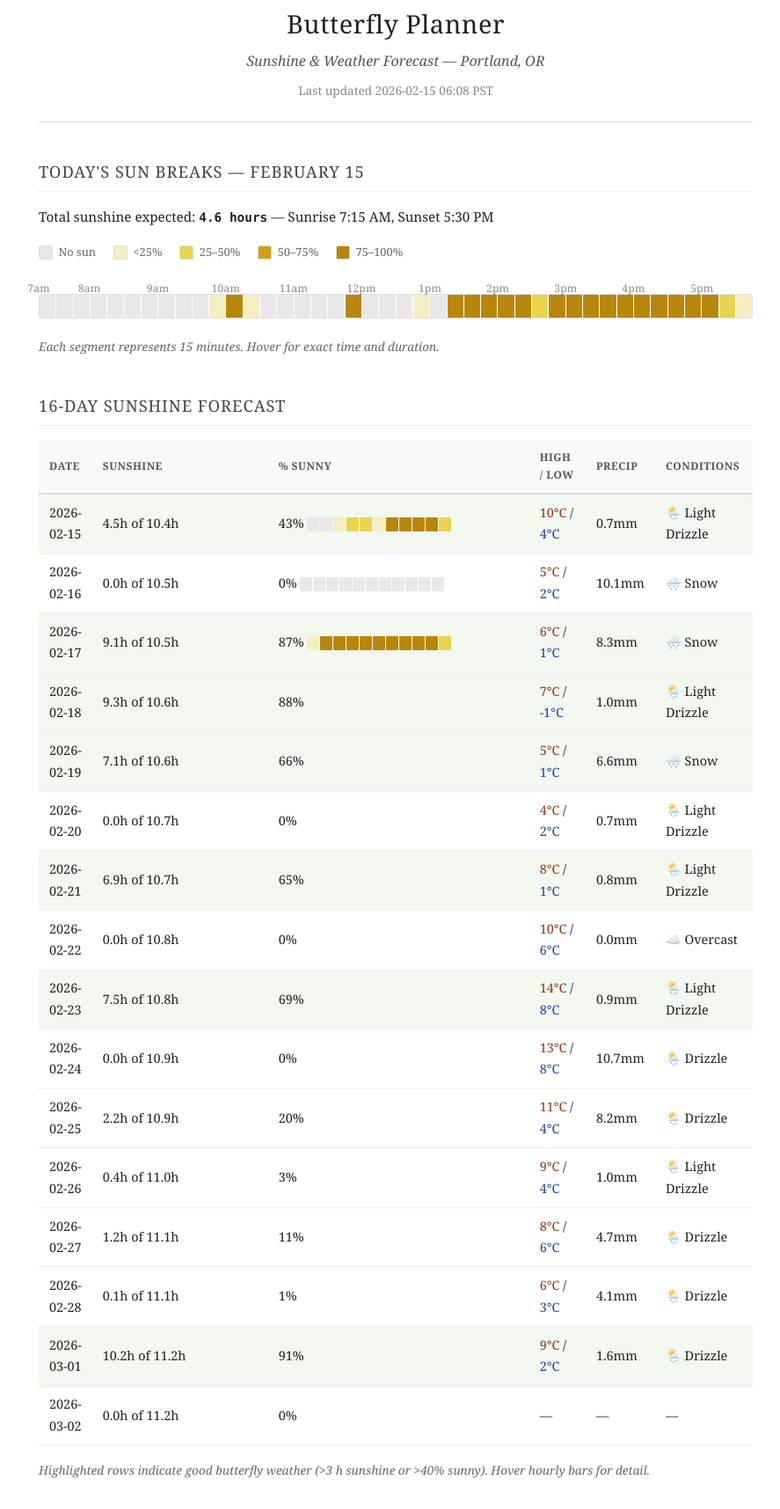
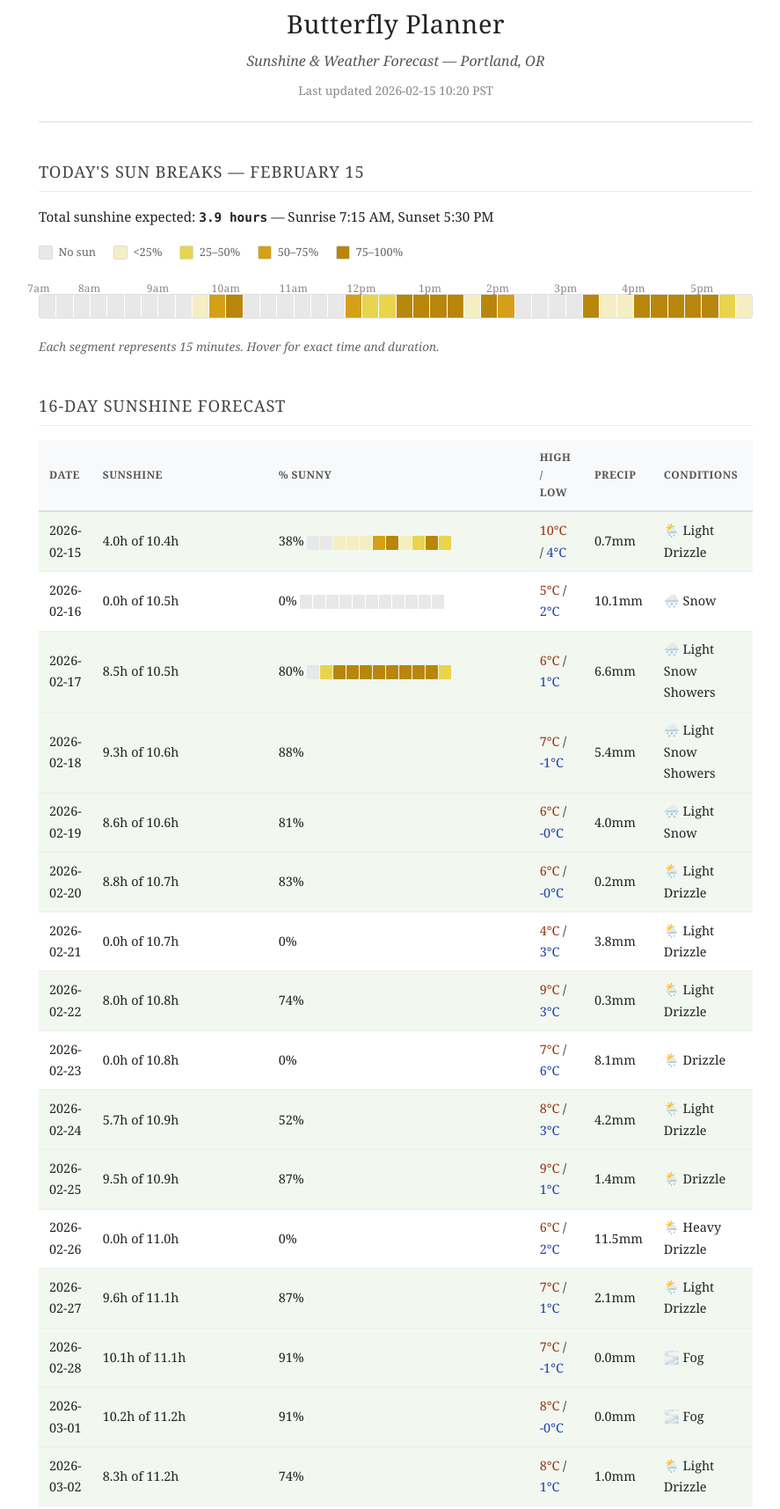
Before and after one commit to mihow/butterfly-planner, a plain HTML site: page index.html in a window 1280 px wide. Shown: the part 45-1760 px from the top of the page at 88% size, without its empty margins (190-1077 px from the left). Drawn offline with nearby package versions, Linux system fonts and the light colour scheme.

Commit message:
deploy: 199ed027ae8898ede2399cf0277acee2c262b26c

```diff
--- a/index.html
+++ b/index.html
@@ -271,12 +271,12 @@
     <header>
         <h1>Butterfly Planner</h1>
         <div class="subtitle">Sunshine &amp; Weather Forecast &mdash; Portland, OR</div>
-        <div class="updated">Last updated 2026-02-15 06:08 PST</div>
+        <div class="updated">Last updated 2026-02-15 10:20 PST</div>
     </header>
 
     <main>
     <h2>Today's Sun Breaks &mdash; February 15</h2>
-<p class="summary">Total sunshine expected: <strong>4.6 hours</strong>
+<p class="summary">Total sunshine expected: <strong>3.9 hours</strong>
 &mdash; Sunrise 7:15 AM, Sunset 5:30 PM</p>
 <div class="legend">
     <div class="legend-item"><div class="legend-box sunshine-none"></div> No sun</div>
@@ -331,13 +331,13 @@
 
         <div class="tl-seg sunshine-none" title="09:15 AM: 0 min sun"></div>
 
-        <div class="tl-seg sunshine-none" title="09:30 AM: 0 min sun"></div>
+        <div class="tl-seg sunshine-low" title="09:30 AM: 0 min sun"></div>
 
-        <div class="tl-seg sunshine-low" title="09:45 AM: 1 min sun"></div>
+        <div class="tl-seg sunshine-high" title="09:45 AM: 10 min sun"></div>
 
-        <div class="tl-seg sunshine-full" title="10:00 AM: 15 min sun"></div>
+        <div class="tl-seg sunshine-full" title="10:00 AM: 13 min sun"></div>
 
-        <div class="tl-seg sunshine-low" title="10:15 AM: 2 min sun"></div>
+        <div class="tl-seg sunshine-none" title="10:15 AM: 0 min sun"></div>
 
         <div class="tl-seg sunshine-none" title="10:30 AM: 0 min sun"></div>
 
@@ -349,45 +349,45 @@
 
         <div class="tl-seg sunshine-none" title="11:30 AM: 0 min sun"></div>
 
-        <div class="tl-seg sunshine-full" title="11:45 AM: 15 min sun"></div>
+        <div class="tl-seg sunshine-high" title="11:45 AM: 9 min sun"></div>
 
-        <div class="tl-seg sunshine-none" title="12:00 PM: 0 min sun"></div>
+        <div class="tl-seg sunshine-med" title="12:00 PM: 7 min sun"></div>
 
-        <div class="tl-seg sunshine-none" title="12:15 PM: 0 min sun"></div>
+        <div class="tl-seg sunshine-med" title="12:15 PM: 6 min sun"></div>
 
-        <div class="tl-seg sunshine-none" title="12:30 PM: 0 min sun"></div>
+        <div class="tl-seg sunshine-full" title="12:30 PM: 15 min sun"></div>
 
-        <div class="tl-seg sunshine-low" title="12:45 PM: 0 min sun"></div>
+        <div class="tl-seg sunshine-full" title="12:45 PM: 15 min sun"></div>
 
-        <div class="tl-seg sunshine-none" title="01:00 PM: 0 min sun"></div>
+        <div class="tl-seg sunshine-full" title="01:00 PM: 15 min sun"></div>
 
         <div class="tl-seg sunshine-full" title="01:15 PM: 15 min sun"></div>
 
-        <div class="tl-seg sunshine-full" title="01:30 PM: 15 min sun"></div>
+        <div class="tl-seg sunshine-low" title="01:30 PM: 0 min sun"></div>
 
         <div class="tl-seg sunshine-full" title="01:45 PM: 15 min sun"></div>
 
-        <div class="tl-seg sunshine-full" title="02:00 PM: 15 min sun"></div>
+        <div class="tl-seg sunshine-high" title="02:00 PM: 9 min sun"></div>
 
-        <div class="tl-seg sunshine-full" title="02:15 PM: 15 min sun"></div>
+        <div class="tl-seg sunshine-none" title="02:15 PM: 0 min sun"></div>
 
-        <div class="tl-seg sunshine-med" title="02:30 PM: 6 min sun"></div>
+        <div class="tl-seg sunshine-none" title="02:30 PM: 0 min sun"></div>
 
-        <div class="tl-seg sunshine-full" title="02:45 PM: 15 min sun"></div>
+        <div class="tl-seg sunshine-none" title="02:45 PM: 0 min sun"></div>
 
-        <div class="tl-seg sunshine-full" title="03:00 PM: 15 min sun"></div>
+        <div class="tl-seg sunshine-none" title="03:00 PM: 0 min sun"></div>
 
         <div class="tl-seg sunshine-full" title="03:15 PM: 15 min sun"></div>
 
-        <div class="tl-seg sunshine-full" title="03:30 PM: 15 min sun"></div>
+        <div class="tl-seg sunshine-low" title="03:30 PM: 1 min sun"></div>
 
-        <div class="tl-seg sunshine-full" title="03:45 PM: 15 min sun"></div>
+        <div class="tl-seg sunshine-low" title="03:45 PM: 3 min sun"></div>
 
         <div class="tl-seg sunshine-full" title="04:00 PM: 15 min sun"></div>
 
         <div class="tl-seg sunshine-full" title="04:15 PM: 15 min sun"></div>
 
-        <div class="tl-seg sunshine-full" title="04:30 PM: 15 min sun"></div>
+        <div class="tl-seg sunshine-full" title="04:30 PM: 13 min sun"></div>
 
         <div class="tl-seg sunshine-full" title="04:45 PM: 15 min sun"></div>
 
@@ -417,8 +417,8 @@
 
     <tr class="good-day">
         <td>2026-02-15</td>
-        <td>4.5h of 10.4h</td>
-        <td>43% <div class="hour-bar"><div class="hour-seg" style="background:#e8e8e8;" title="07 AM: 0min sun"></div><div class="hour-seg" style="background:#e8e8e8;" title="08 AM: 0min sun"></div><div class="hour-seg" style="background:#f5eec2;" title="09 AM: 1min sun"></div><div class="hour-seg" style="background:#e8d44d;" title="10 AM: 17min sun"></div><div class="hour-seg" style="background:#e8d44d;" title="11 AM: 15min sun"></div><div class="hour-seg" style="background:#f5eec2;" title="12 PM: 0min sun"></div><div class="hour-seg" style="background:#b8860b;" title="01 PM: 45min sun"></div><div class="hour-seg" style="background:#b8860b;" title="02 PM: 51min sun"></div><div class="hour-seg" style="background:#b8860b;" title="03 PM: 60min sun"></div><div class="hour-seg" style="background:#b8860b;" title="04 PM: 60min sun"></div><div class="hour-seg" style="background:#e8d44d;" title="05 PM: 26min sun"></div></div></td>
+        <td>4.0h of 10.4h</td>
+        <td>38% <div class="hour-bar"><div class="hour-seg" style="background:#e8e8e8;" title="07 AM: 0min sun"></div><div class="hour-seg" style="background:#e8e8e8;" title="08 AM: 0min sun"></div><div class="hour-seg" style="background:#f5eec2;" title="09 AM: 10min sun"></div><div class="hour-seg" style="background:#f5eec2;" title="10 AM: 13min sun"></div><div class="hour-seg" style="background:#f5eec2;" title="11 AM: 9min sun"></div><div class="hour-seg" style="background:#d4a017;" title="12 PM: 43min sun"></div><div class="hour-seg" style="background:#b8860b;" title="01 PM: 45min sun"></div><div class="hour-seg" style="background:#f5eec2;" title="02 PM: 9min sun"></div><div class="hour-seg" style="background:#e8d44d;" title="03 PM: 19min sun"></div><div class="hour-seg" style="background:#b8860b;" title="04 PM: 58min sun"></div><div class="hour-seg" style="background:#e8d44d;" title="05 PM: 26min sun"></div></div></td>
         <td><span class="temp-high">10°C</span> / <span class="temp-low">4°C</span></td>
         <td>0.7mm</td>
         <td>🌦️ Light Drizzle</td>
@@ -435,128 +435,128 @@
 
     <tr class="good-day">
         <td>2026-02-17</td>
-        <td>9.1h of 10.5h</td>
-        <td>87% <div class="hour-bar"><div class="hour-seg" style="background:#f5eec2;" title="07 AM: 4min sun"></div><div class="hour-seg" style="background:#b8860b;" title="08 AM: 57min sun"></div><div class="hour-seg" style="background:#b8860b;" title="09 AM: 60min sun"></div><div class="hour-seg" style="background:#b8860b;" title="10 AM: 60min sun"></div><div class="hour-seg" style="background:#b8860b;" title="11 AM: 60min sun"></div><div class="hour-seg" style="background:#b8860b;" title="12 PM: 60min sun"></div><div class="hour-seg" style="background:#b8860b;" title="01 PM: 60min sun"></div><div class="hour-seg" style="background:#b8860b;" title="02 PM: 60min sun"></div><div class="hour-seg" style="background:#b8860b;" title="03 PM: 60min sun"></div><div class="hour-seg" style="background:#b8860b;" title="04 PM: 60min sun"></div><div class="hour-seg" style="background:#e8d44d;" title="05 PM: 27min sun"></div></div></td>
+        <td>8.5h of 10.5h</td>
+        <td>80% <div class="hour-bar"><div class="hour-seg" style="background:#e8e8e8;" title="07 AM: 0min sun"></div><div class="hour-seg" style="background:#e8d44d;" title="08 AM: 17min sun"></div><div class="hour-seg" style="background:#b8860b;" title="09 AM: 52min sun"></div><div class="hour-seg" style="background:#b8860b;" title="10 AM: 60min sun"></div><div class="hour-seg" style="background:#b8860b;" title="11 AM: 60min sun"></div><div class="hour-seg" style="background:#b8860b;" title="12 PM: 60min sun"></div><div class="hour-seg" style="background:#b8860b;" title="01 PM: 60min sun"></div><div class="hour-seg" style="background:#b8860b;" title="02 PM: 60min sun"></div><div class="hour-seg" style="background:#b8860b;" title="03 PM: 60min sun"></div><div class="hour-seg" style="background:#b8860b;" title="04 PM: 60min sun"></div><div class="hour-seg" style="background:#e8d44d;" title="05 PM: 27min sun"></div></div></td>
         <td><span class="temp-high">6°C</span> / <span class="temp-low">1°C</span></td>
-        <td>8.3mm</td>
-        <td>🌨️ Snow</td>
+        <td>6.6mm</td>
+        <td>🌨️ Light Snow Showers</td>
     </tr>
 
     <tr class="good-day">
         <td>2026-02-18</td>
         <td>9.3h of 10.6h</td>
-        <td>88% <div class="sunshine-bar" style="width: 263px;"></div></td>
+        <td>88% <div class="sunshine-bar" style="width: 264px;"></div></td>
         <td><span class="temp-high">7°C</span> / <span class="temp-low">-1°C</span></td>
-        <td>1.0mm</td>
+        <td>5.4mm</td>
+        <td>🌨️ Light Snow Showers</td>
+    </tr>
+
+    <tr class="good-day">
+        <td>2026-02-19</td>
+        <td>8.6h of 10.6h</td>
+        <td>81% <div class="sunshine-bar" style="width: 243px;"></div></td>
+        <td><span class="temp-high">6°C</span> / <span class="temp-low">-0°C</span></td>
+        <td>4.0mm</td>
+        <td>🌨️ Light Snow</td>
+    </tr>
+
+    <tr class="good-day">
+        <td>2026-02-20</td>
+        <td>8.8h of 10.7h</td>
+        <td>83% <div class="sunshine-bar" style="width: 247px;"></div></td>
+        <td><span class="temp-high">6°C</span> / <span class="temp-low">-0°C</span></td>
+        <td>0.2mm</td>
+        <td>🌦️ Light Drizzle</td>
+    </tr>
+
+    <tr class="">
+        <td>2026-02-21</td>
+        <td>0.0h of 10.7h</td>
+        <td>0% <div class="sunshine-bar" style="width: 0px;"></div></td>
+        <td><span class="temp-high">4°C</span> / <span class="temp-low">3°C</span></td>
+        <td>3.8mm</td>
         <td>🌦️ Light Drizzle</td>
     </tr>
 
     <tr class="good-day">
-        <td>2026-02-19</td>
-        <td>7.1h of 10.6h</td>
-        <td>66% <div class="sunshine-bar" style="width: 199px;"></div></td>
-        <td><span class="temp-high">5°C</span> / <span class="temp-low">1°C</span></td>
-        <td>6.6mm</td>
-        <td>🌨️ Snow</td>
+        <td>2026-02-22</td>
+        <td>8.0h of 10.8h</td>
+        <td>74% <div class="sunshine-bar" style="width: 222px;"></div></td>
+        <td><span class="temp-high">9°C</span> / <span class="temp-low">3°C</span></td>
+        <td>0.3mm</td>
+        <td>🌦️ Light Drizzle</td>
     </tr>
 
     <tr class="">
-        <td>2026-02-20</td>
-        <td>0.0h of 10.7h</td>
+        <td>2026-02-23</td>
+        <td>0.0h of 10.8h</td>
         <td>0% <div class="sunshine-bar" style="width: 0px;"></div></td>
-        <td><span class="temp-high">4°C</span> / <span class="temp-low">2°C</span></td>
-        <td>0.7mm</td>
+        <td><span class="temp-high">7°C</span> / <span class="temp-low">6°C</span></td>
+        <td>8.1mm</td>
+        <td>🌦️ Drizzle</td>
+    </tr>
+
+    <tr class="good-day">
+        <td>2026-02-24</td>
+        <td>5.7h of 10.9h</td>
+        <td>52% <div class="sunshine-bar" style="width: 157px;"></div></td>
+        <td><span class="temp-high">8°C</span> / <span class="temp-low">3°C</span></td>
+        <td>4.2mm</td>
         <td>🌦️ Light Drizzle</td>
     </tr>
 
     <tr class="good-day">
-        <td>2026-02-21</td>
-        <td>6.9h of 10.7h</td>
-        <td>65% <div class="sunshine-bar" style="width: 193px;"></div></td>
-        <td><span class="temp-high">8°C</span> / <span class="temp-low">1°C</span></td>
-        <td>0.8mm</td>
-        <td>🌦️ Light Drizzle</td>
-    </tr>
-
-    <tr class="">
-        <td>2026-02-22</td>
-        <td>0.0h of 10.8h</td>
-        <td>0% <div class="sunshine-bar" style="width: 1px;"></div></td>
-        <td><span class="temp-high">10°C</span> / <span class="temp-low">6°C</span></td>
-        <td>0.0mm</td>
-        <td>☁️ Overcast</td>
-    </tr>
-
-    <tr class="good-day">
-        <td>2026-02-23</td>
-        <td>7.5h of 10.8h</td>
-        <td>69% <div class="sunshine-bar" style="width: 207px;"></div></td>
-        <td><span class="temp-high">14°C</span> / <span class="temp-low">8°C</span></td>
-        <td>0.9mm</td>
-        <td>🌦️ Light Drizzle</td>
-    </tr>
-
-    <tr class="">
-        <td>2026-02-24</td>
-        <td>0.0h of 10.9h</td>
-        <td>0% <div class="sunshine-bar" style="width: 0px;"></div></td>
-        <td><span class="temp-high">13°C</span> / <span class="temp-low">8°C</span></td>
-        <td>10.7mm</td>
-        <td>🌦️ Drizzle</td>
-    </tr>
-
-    <tr class="">
         <td>2026-02-25</td>
-        <td>2.2h of 10.9h</td>
-        <td>20% <div class="sunshine-bar" style="width: 61px;"></div></td>
-        <td><span class="temp-high">11°C</span> / <span class="temp-low">4°C</span></td>
-        <td>8.2mm</td>
+        <td>9.5h of 10.9h</td>
+        <td>87% <div class="sunshine-bar" style="width: 260px;"></div></td>
+        <td><span class="temp-high">9°C</span> / <span class="temp-low">1°C</span></td>
+        <td>1.4mm</td>
         <td>🌦️ Drizzle</td>
     </tr>
 
     <tr class="">
         <td>2026-02-26</td>
-        <td>0.4h of 11.0h</td>
-        <td>3% <div class="sunshine-bar" style="width: 9px;"></div></td>
-        <td><span class="temp-high">9°C</span> / <span class="temp-low">4°C</span></td>
-        <td>1.0mm</td>
+        <td>0.0h of 11.0h</td>
+        <td>0% <div class="sunshine-bar" style="width: 0px;"></div></td>
+        <td><span class="temp-high">6°C</span> / <span class="temp-low">2°C</span></td>
+        <td>11.5mm</td>
+        <td>🌦️ Heavy Drizzle</td>
+    </tr>
+
+    <tr class="good-day">
+        <td>2026-02-27</td>
+        <td>9.6h of 11.1h</td>
+        <td>87% <div class="sunshine-bar" style="width: 261px;"></div></td>
+        <td><span class="temp-high">7°C</span> / <span class="temp-low">1°C</span></td>
+        <td>2.1mm</td>
         <td>🌦️ Light Drizzle</td>
     </tr>
 
-    <tr class="">
-        <td>2026-02-27</td>
-        <td>1.2h of 11.1h</td>
-        <td>11% <div class="sunshine-bar" style="width: 32px;"></div></td>
-        <td><span class="temp-high">8°C</span> / <span class="temp-low">6°C</span></td>
-        <td>4.7mm</td>
-        <td>🌦️ Drizzle</td>
-    </tr>
-
-    <tr class="">
+    <tr class="good-day">
         <td>2026-02-28</td>
-        <td>0.1h of 11.1h</td>
-        <td>1% <div class="sunshine-bar" style="width: 3px;"></div></td>
-        <td><span class="temp-high">6°C</span> / <span class="temp-low">3°C</span></td>
-        <td>4.1mm</td>
-        <td>🌦️ Drizzle</td>
+        <td>10.1h of 11.1h</td>
+        <td>91% <div class="sunshine-bar" style="width: 273px;"></div></td>
+        <td><span class="temp-high">7°C</span> / <span class="temp-low">-1°C</span></td>
+        <td>0.0mm</td>
+        <td>🌫️ Fog</td>
     </tr>
 
     <tr class="good-day">
         <td>2026-03-01</td>
         <td>10.2h of 11.2h</td>
         <td>91% <div class="sunshine-bar" style="width: 273px;"></div></td>
-        <td><span class="temp-high">9°C</span> / <span class="temp-low">2°C</span></td>
-        <td>1.6mm</td>
-        <td>🌦️ Drizzle</td>
+        <td><span class="temp-high">8°C</span> / <span class="temp-low">-0°C</span></td>
+        <td>0.0mm</td>
+        <td>🌫️ Fog</td>
     </tr>
 
-    <tr class="">
+    <tr class="good-day">
         <td>2026-03-02</td>
-        <td>0.0h of 11.2h</td>
-        <td>0% <div class="sunshine-bar" style="width: 0px;"></div></td>
-        <td>—</td>
-        <td>—</td>
-        <td>—</td>
+        <td>8.3h of 11.2h</td>
+        <td>74% <div class="sunshine-bar" style="width: 222px;"></div></td>
+        <td><span class="temp-high">8°C</span> / <span class="temp-low">1°C</span></td>
+        <td>1.0mm</td>
+        <td>🌦️ Light Drizzle</td>
     </tr>
 
     </tbody>
```
